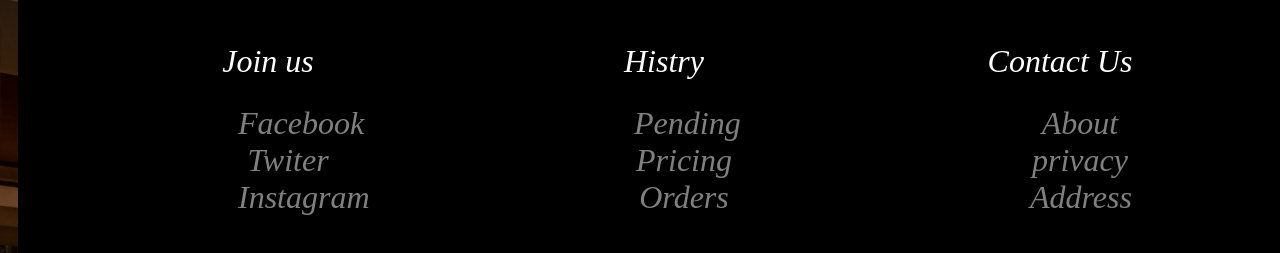
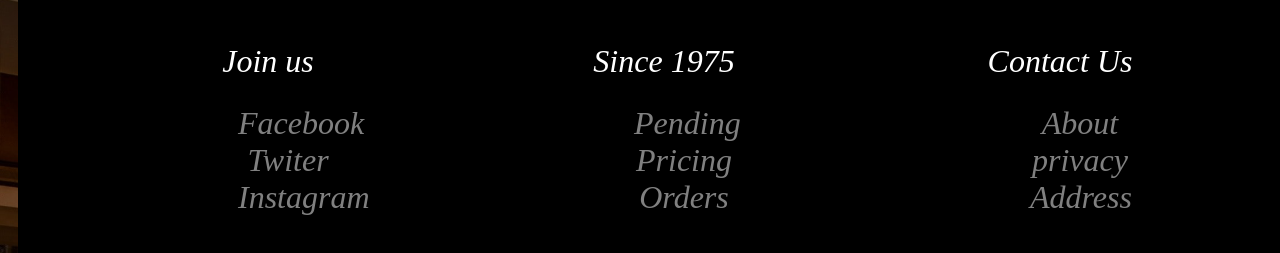
Before and after one commit to Tahii87/cousera-repo, a plain HTML site: page banner.html in a window 1280 px wide. Shown: the part 2182-2435 px from the top of the page. Drawn offline with Linux system fonts and the light colour scheme.

Commit message:
Update banner.html

```diff
--- a/banner.html
+++ b/banner.html
@@ -101,7 +101,7 @@
        	</div>
        	<div class="gallary">
        		<ul>
-         		   <li>Histry
+         		   <li>Since 1975
          		   	<ul>
          		           <li>
          			<a href="#">Pending</a>
```
